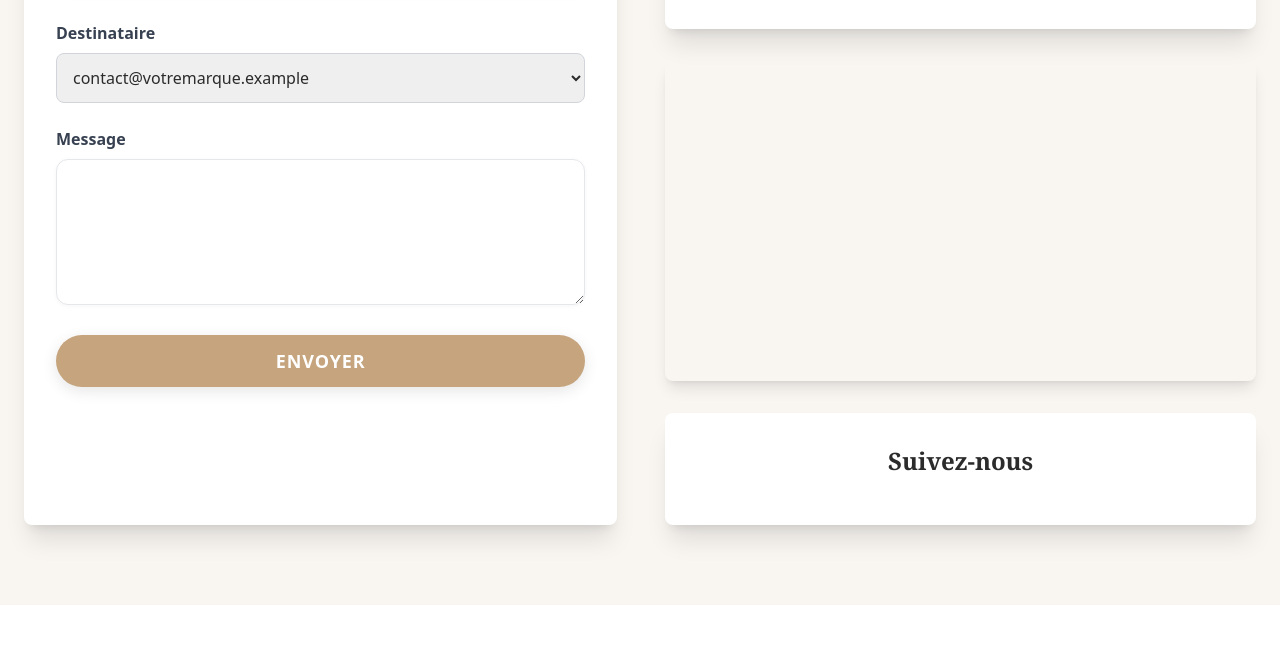
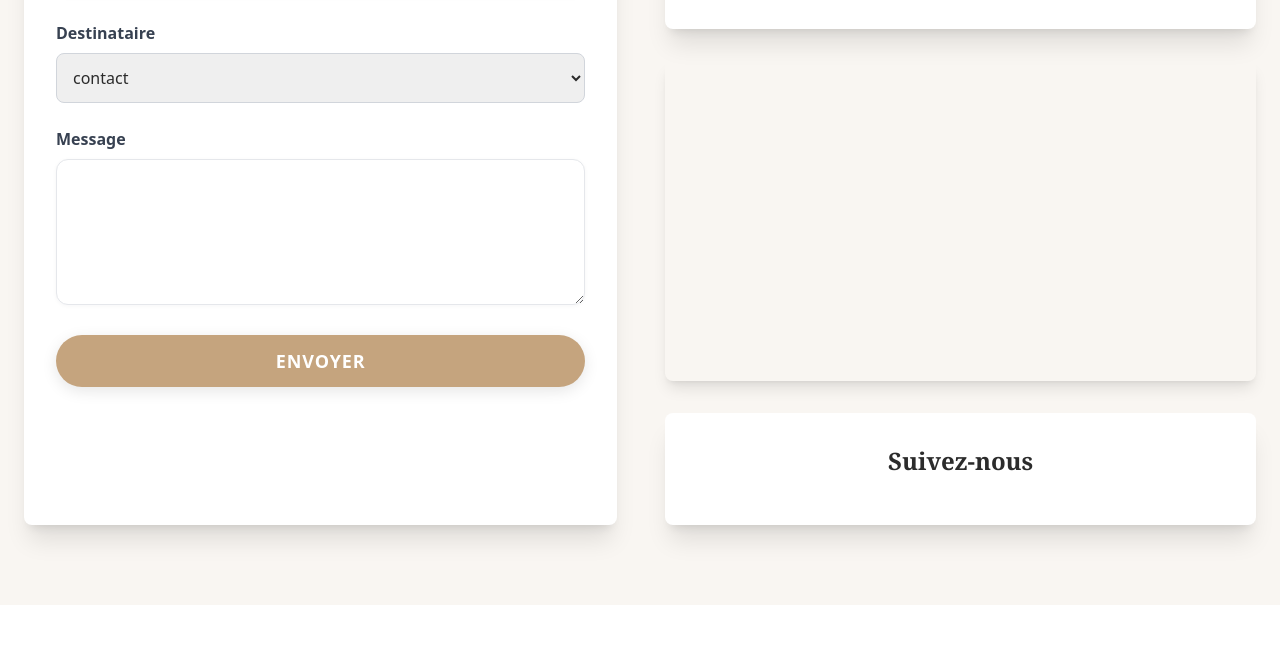
Before and after one commit to emirmed010/bijoux-page, a website: page index.html in a window 1280 px wide. Shown: the part 3319-3969 px from the top of the page. Drawn offline with nearby package versions, Linux system fonts and the light colour scheme; no server answers; a web font is replaced by a local one.

Commit message:
Update index.html

```diff
--- a/index.html
+++ b/index.html
@@ -251,9 +251,9 @@
                                 <label for="recipient" class="block text-gray-700 font-bold mb-2" data-lang="fr">Destinataire</label>
                                 <label for="recipient" class="block text-gray-700 font-bold mb-2 hidden" data-lang="ar">المستلم</label>
                                 <select id="recipient" name="recipient" class="w-full border border-gray-300 rounded-lg p-3">
-                                    <option value="contact">contact@votremarque.example</option>
-                                    <option value="support">support@votremarque.example</option>
-                                    <option value="help">help@votremarque.example</option>
+                                    <option value="contact">contact</option>
+                                    <option value="support">support</option>
+                                    <option value="help">help</option>
                                 </select>
                             </div>
                             <div class="mb-6">
```
